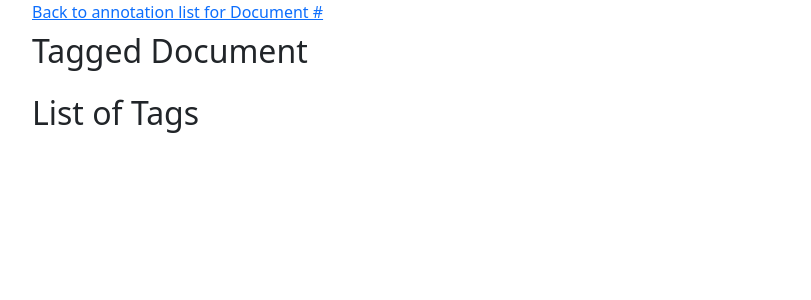
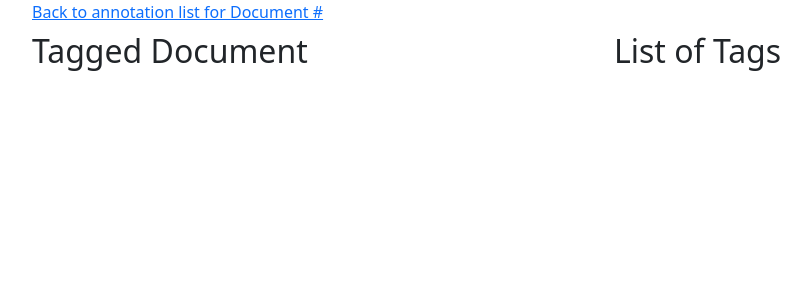
Before and after one commit to iorala/urbis, a Flask app: template templates/view_annotation.html in a window 1280 px wide. Shown: the part 56-356 px from the top of the page, without its empty margins (50-861 px from the left). Run offline with Flask 2, Linux system fonts and the light colour scheme; the template is opened without the code that fills it, so the values that code supplies are empty.

Commit message:
messing with the layout

```diff
--- a/templates/view_annotation.html
+++ b/templates/view_annotation.html
@@ -1,9 +1,15 @@
 {% include "header.html" %}
 <a href="{{url_for('show_documents', corpus_name=corpus_name)}}">Back to annotation list for Document #{{ document_no }}</a>
 <h1>{{ title }}</h1>
-<h2>Tagged Document</h2>
+  <div class="row gx-5">
+    <div class="col-xl-6">
+      <h2>Tagged Document</h2>
 <pre>{{ output | safe }}</pre>
-<h2>List of Tags</h2>
+
+
+    </div>
+    <div class="col-xl-6">
+      <h2>List of Tags</h2>
 
 <ol class="list-group list-group-numbered">
     {% for anot in anot_tuples %}
@@ -14,8 +20,13 @@
     </div>
     <span class="badge bg-primary rounded-pill">{{anot[0]}}-{{anot[1]}}</span>
   </li>
+  </ol>
     {% endfor %}
-</ol>
+    </div>
+  </div>
+
+
+
 
 
 
```
